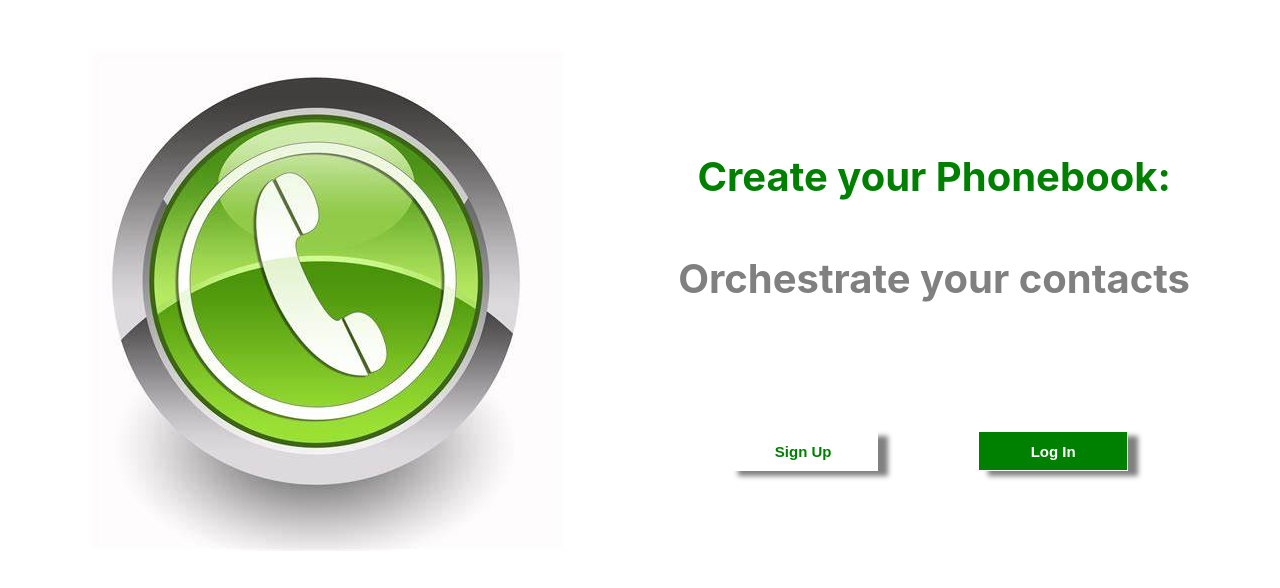
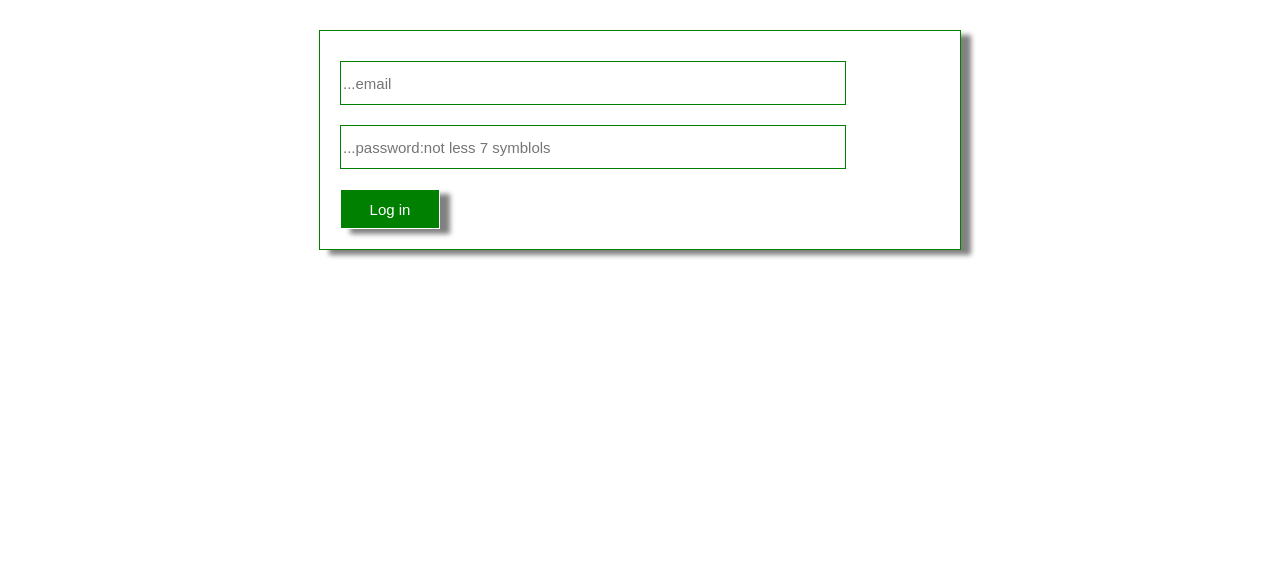
Before and after one commit to HelenBlyzniuk/goit-react-hw-08-phonebook, a React (Create React App) app: page /goit-react-hw-08-phonebook/login in a window 1280 px wide. Before the commit this address led to /goit-react-hw-08-phonebook. Shown: the top 588 px of the page. Built offline with nearby package versions, Linux system fonts and the light colour scheme.

Commit message:
Public Route не работает

```diff
--- a/src/components/App.jsx
+++ b/src/components/App.jsx
@@ -20,7 +20,7 @@
       <Route path='/' element={<div>Navigation</div>}/>
         <Route index element={<HomePage/>}/>
         <Route path='/signup' element={<PublicRoute><SignUpPage/></PublicRoute>}/>
-        <Route path='/login' element={<PublicRoute><LoginPage/></PublicRoute>}/>
+        <Route path='/login' element={<LoginPage/>}/>
         <Route path='/personal_contacts' element={<PrivateRoute><ContactPage/></PrivateRoute>}/>
         <Route path='*' element={<NotFoundPage/>}/>
 
--- a/src/components/redux/thunks.js
+++ b/src/components/redux/thunks.js
@@ -36,9 +36,8 @@
 
 export const GetCurrentUserThunk=createAsyncThunk('auth/currentUser',async(_,thunkAPI)=>{
   const state=thunkAPI.getState();
-  console.log(state);
   const currentToken=state.auth.token;
-  console.log(currentToken);
+
   if(currentToken===''){
     return thunkAPI.rejectWithValue('Unable to fetch user');
   }
```
Also changed, not shown: src/components/UserBar/UserBar.jsx (+10 -1 lines).
